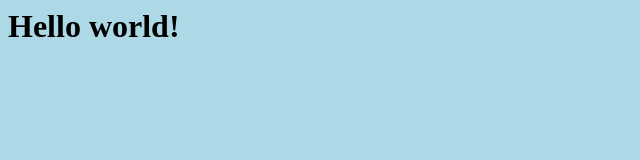
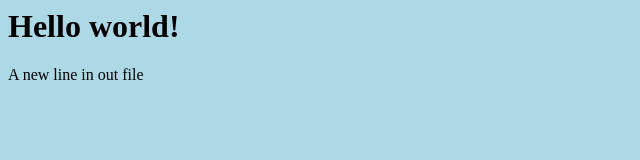
Before and after one commit to cdev2025/hello-world, a plain HTML site: page index.html in a window 1280 px wide. Shown: the whole page, without its empty margins (0-640 px from the left). Drawn offline with Linux system fonts and the light colour scheme.

Commit message:
Updated index.html with a new line

```diff
--- a/index.html
+++ b/index.html
@@ -6,6 +6,7 @@
 
 <body>
 <h1>Hello world!</h1>
+<p>A new line in out file</p>
 </body>
 
 </html>
```
